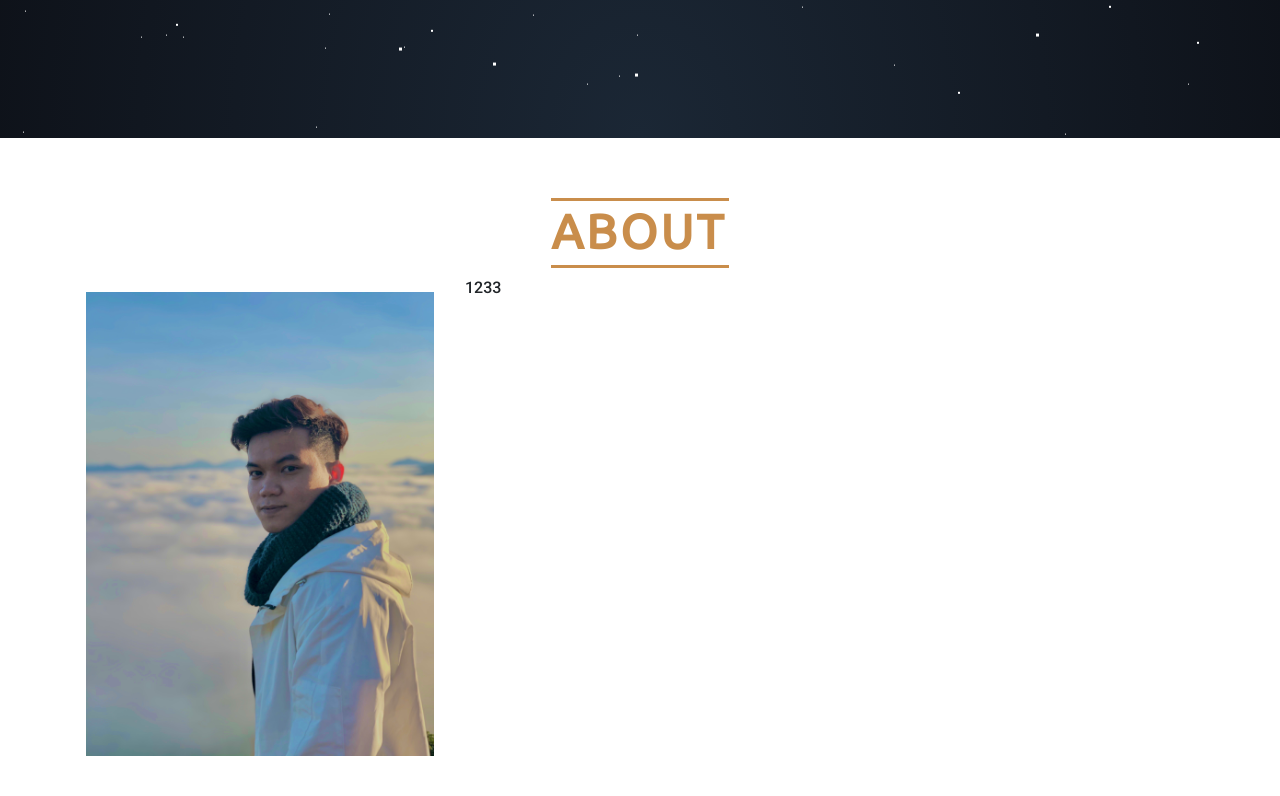
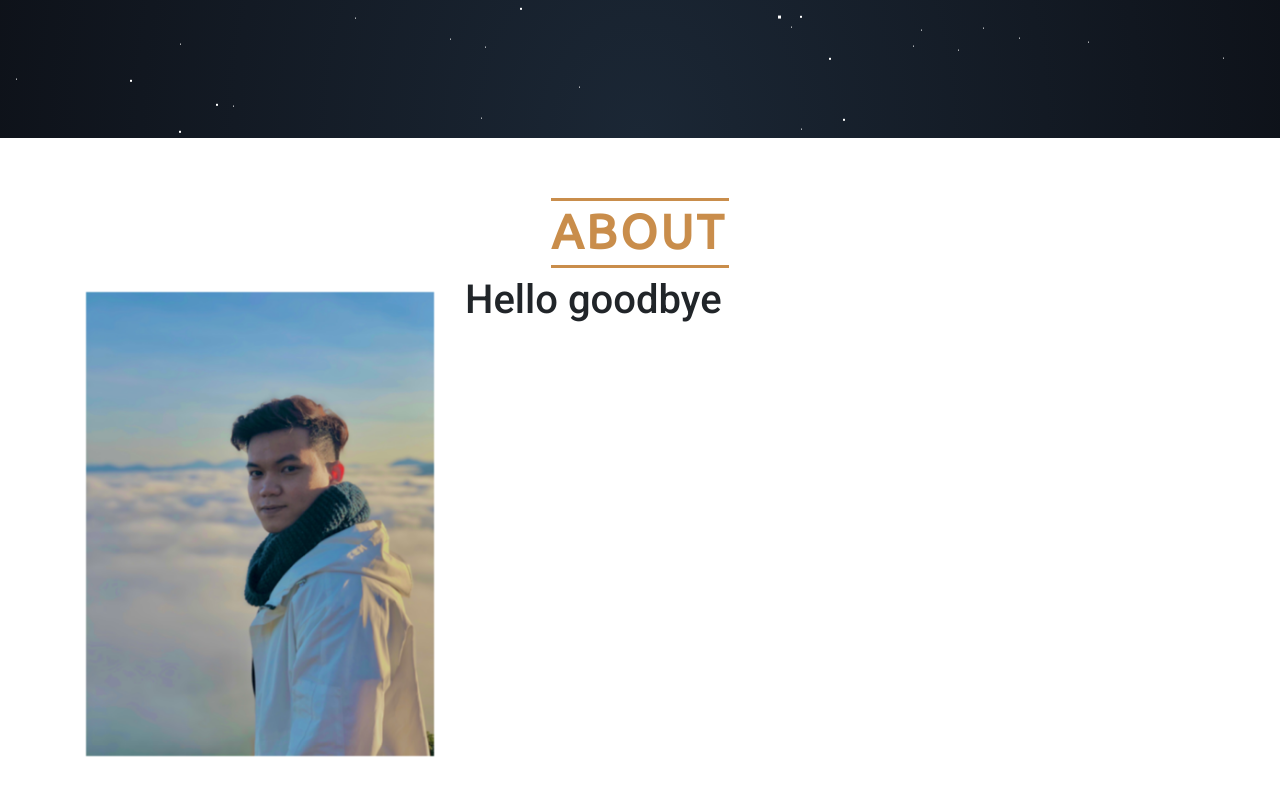
Before and after one commit to joker7t/porfolio, a React (Create React App) app: page / in a window 1280 px wide. Shown: the part 662-1458 px from the top of the page. Built offline with nearby package versions, Linux system fonts and the light colour scheme.

Commit message:
add basic for about content

```diff
--- a/src/components/about/About.js
+++ b/src/components/about/About.js
@@ -3,6 +3,7 @@ import style from './css/About.module.scss';
 import { Container, Row, Col } from 'react-bootstrap';
 import Avatar from '../../resources/images/avatar.JPG';
 import Heading from "../util/Heading";
+import AboutContent from './AboutContent';
 
 const About = () => {
 
@@ -15,7 +16,9 @@ const About = () => {
                 <Col md={4} className='p-3'>
                     <img className={style.AboutAvatar} src={Avatar} alt='Toan Nguyen' />
                 </Col>
-                <Col md={8}>1233</Col>
+                <Col md={8}>
+                    <AboutContent />
+                </Col>
             </Row>
         </Container>
     );
--- /dev/null
+++ b/src/components/about/AboutContent.js
@@ -0,0 +1,60 @@
+import React, { useRef, useState } from 'react';
+import style from './css/AboutContent.module.scss';
+import { TimelineLite, TweenLite, Power2 } from "gsap";
+import Reveal from 'react-reveal/Reveal';
+
+const AboutContent = () => {
+    const lettersRef = useRef([]);
+    const headingLineTopRef = useRef(null);
+    const headingLineBottomRef = useRef(null);
+    //eslint-disable-next-line
+    const [content, setContent] = useState('Hello goodbye');
+
+    const showContent = () => {
+        //     const timeline = new TimelineLite();
+        //     timeline
+        //         .fromTo(
+        //             headingLineTopRef.current,
+        //             0.7,
+        //             { scaleX: 0, opacity: 0 },
+        //             { scaleX: 1, opacity: 1, ease: Power2.easeOut, outlineOffset: '-=875' }
+        //             , 0.2
+        //         )
+        //         .fromTo(
+        //             headingLineBottomRef.current,
+        //             0.7,
+        //             { scaleX: 0, opacity: 0 },
+        //             { scaleX: 1, opacity: 1, ease: Power2.easeOut, outlineOffset: '-=875' }
+        //             , 0.2
+        //         );
+
+        //     lettersRef.current.forEach((letterRef, i) => {
+        //         console.log(i)
+        //         TweenLite.fromTo(
+        //             letterRef,
+        //             0.6,
+        //             { scaleX: 0.3, opacity: 0 },
+        //             { scaleX: 1, opacity: 1, ease: Power2.easeOut, delay: 0.15 * i },
+        //         )
+        //     })
+    }
+
+    const showText = () =>
+        [...content].map((character, i) => <span key={i} ref={el => lettersRef.current[i] = el}>{character}</span>)
+
+
+    return (
+        <div>
+            <Reveal onReveal={() => showContent()}>
+                <h1 class="ml11">
+                    <span class="text-wrapper">
+                        <span class="line line1"></span>
+                        <span class="letters">{showText()}</span>
+                    </span>
+                </h1>
+            </Reveal>
+        </div>
+    );
+}
+
+export default AboutContent;
```
Also changed, not shown: src/components/about/css/AboutContent.module.scss (added).
